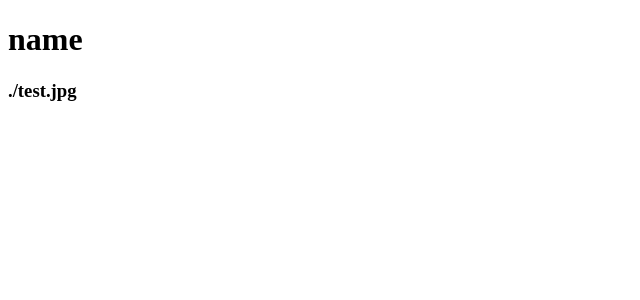
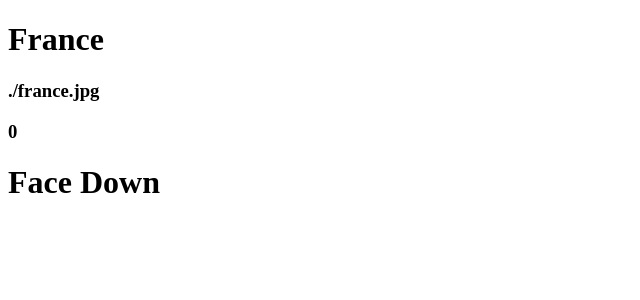
Before and after one commit to RichardGabelman/memory-card, a React (Vite) app: page / in a window 1280 px wide. Shown: the top 300 px of the page, without its empty margins (0-640 px from the left). Built offline with nearby package versions, Linux system fonts and the light colour scheme.

Commit message:
Make App build cards from array

```diff
--- a/src/components/App.jsx
+++ b/src/components/App.jsx
@@ -5,11 +5,25 @@ import Card from "./Card.jsx";
 // score + reset button area
 // card area
 
+let cardsArr = [
+  {name: "France", imageInfo: "./france.jpg", id: 0},
+  {name: "French Flag", imageInfo: "./frenchFlag.jpg", id: 1}
+]
+
+// pairs[idx] is the id of the matching card
+// const pairs = [1, 0]
+
 function App() {
-  const [cardsArr, setCardsArr] = useState([{name:"name", imageInfo:"./test.jpg"}]);
+  const [revealedArr, setRevealedArr] = useState([true]);
+  const [completedArr, setCompletedArr] = useState([false, false]);
+
   return (
     <>
-      <Card data={cardsArr[0]} revealed={true}/>
+      <div className="cardHolder">
+        {cardsArr.map((card) => (
+          <Card data={card} key={card.id} revealed={revealedArr[card.id]} completed={completedArr[card.id]}/>
+        ))}
+      </div>
     </>
   );
 }
--- a/src/components/Card.jsx
+++ b/src/components/Card.jsx
@@ -1,18 +1,18 @@
-import { useState } from 'react'
-
 // score + reset button area
 // card area
 
-function Card({ data, revealed }) {
+function Card({ data, revealed, completed }) {
 
   const name = data.name;
   const imageInfo = data.imageInfo;
+  const id = data.id;
 
-  if (revealed) {
+  if (revealed || completed) {
     return (
       <div className="card">
         <h1>{name}</h1>
         <h3>{imageInfo}</h3>
+        <h3>{id}</h3>
       </div>
     );
   }
```
